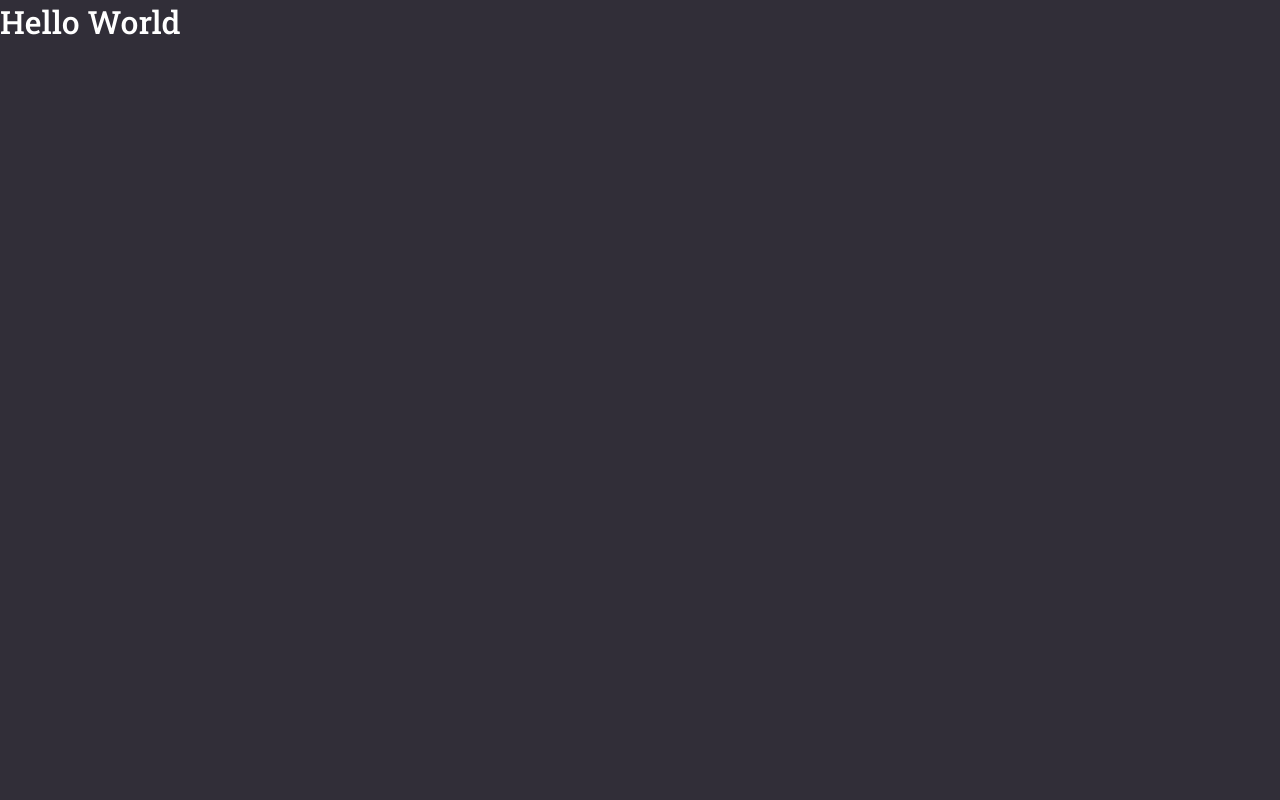
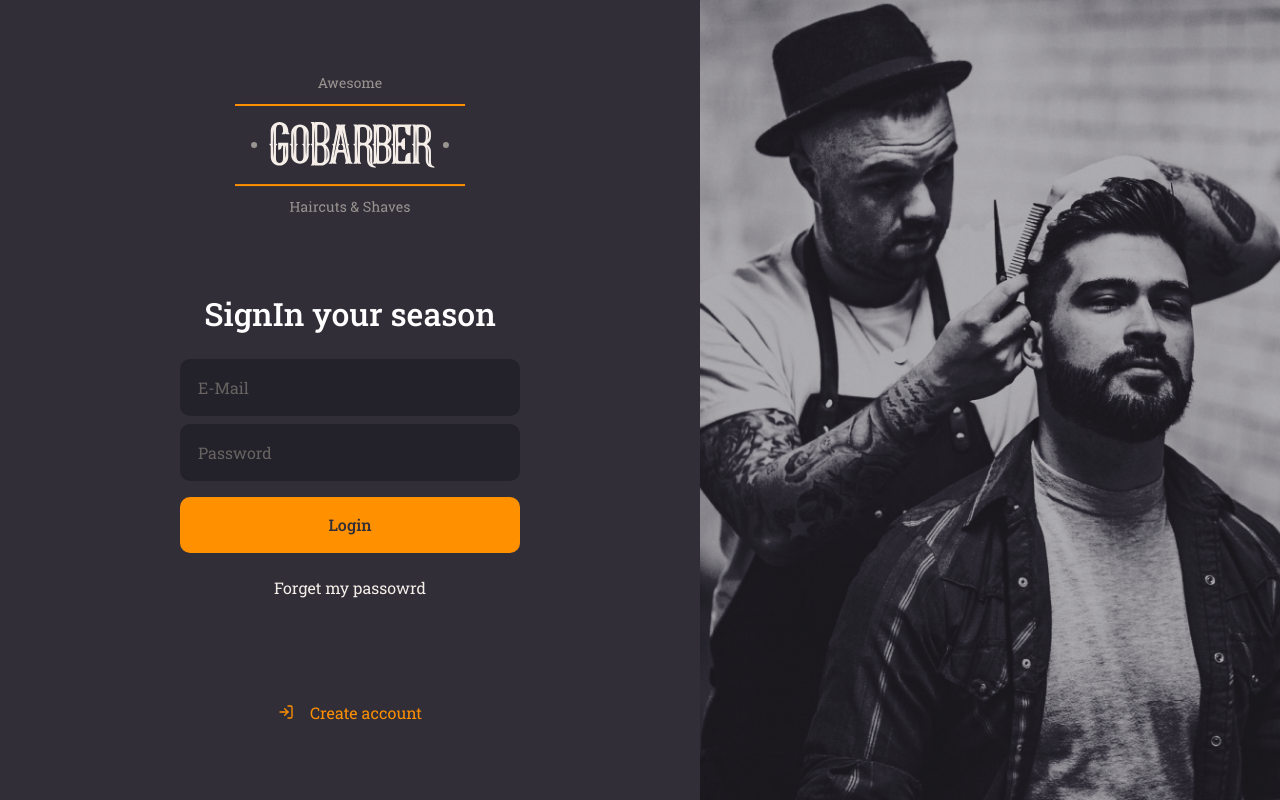
Before and after one commit to brunogirome/gostack11-gobarber-frontend-web, a React (Create React App) app: page / in a window 1280 px wide. Built offline with nearby package versions, Linux system fonts and the light colour scheme.

Commit message:
Login page

```diff
--- a/src/App.tsx
+++ b/src/App.tsx
@@ -2,9 +2,11 @@
 
 import GlobalStyle from './styles/global';
 
+import SignIn from './pages/SignIn';
+
 const App: React.FC = () => (
   <>
-    <h1>Hello World</h1>
+    <SignIn />
     <GlobalStyle />
   </>
 );
--- /dev/null
+++ b/src/pages/SignIn/index.tsx
@@ -0,0 +1,30 @@
+import React from 'react';
+import { FiLogIn } from 'react-icons/fi';
+
+import { Container, Content, Background } from './styles';
+
+import logoImg from '../../assets/logo.svg';
+
+const SignIn: React.FC = () => (
+  <Container>
+    <Content>
+      <img src={logoImg} alt="GoBarber" />
+
+      <form>
+        <h1>SignIn your season</h1>
+        <input placeholder="E-Mail" />
+        <input type="password" placeholder="Password" />
+        <button type="submit">Login</button>
+
+        <a href="forgot">Forget my passowrd</a>
+      </form>
+      <a href="register">
+        <FiLogIn />
+        Create account
+      </a>
+    </Content>
+    <Background />
+  </Container>
+);
+
+export default SignIn;
--- /dev/null
+++ b/src/pages/SignIn/styles.ts
@@ -0,0 +1,103 @@
+import styled from 'styled-components';
+import { shade } from 'polished';
+
+import signInBackgroundImage from '../../assets/sign-in-background.png';
+
+export const Container = styled.div`
+  display: flex;
+  align-items: stretch;
+
+  height: 100vh;
+`;
+
+export const Content = styled.div`
+  display: flex;
+  flex-direction: column;
+  align-items: center;
+
+  place-content: center;
+
+  width: 100%;
+  max-width: 700px;
+
+  form {
+    margin: 80px 0;
+    width: 340px;
+    text-align: center;
+
+    h1 {
+      margin-bottom: 24px;
+    }
+
+    input {
+      background: #232129;
+      border-radius: 10px;
+      border: 2px solid #232129;
+      padding: 16px;
+      width: 100%;
+      color: #f4ede8;
+
+      &::placeholder {
+        color: #666360;
+      }
+
+      & + input {
+        margin-top: 8px;
+      }
+    }
+
+    button {
+      background: #ff9000;
+      height: 56px;
+      border-radius: 10px;
+      border: 0;
+      padding: 0 16px;
+      width: 100%;
+      color: #312e38;
+      font-weight: 500;
+      margin-top: 16px;
+      transition: background-color 0.2s;
+
+      &:hover {
+        background: ${shade(0.2, '#ff9000')};
+      }
+    }
+
+    > a {
+      color: #f4ede8;
+      display: block;
+      margin-top: 24px;
+      text-decoration: none;
+      transition: color 0.2s;
+
+      &:hover {
+        color: ${shade(0.2, '#f4ede8')};
+      }
+    }
+  }
+
+  > a {
+    color: #ff9000;
+    display: block;
+    margin-top: 24px;
+    text-decoration: none;
+    transition: color 0.2s;
+
+    display: flex;
+    align-items: center;
+
+    &:hover {
+      color: ${shade(0.2, '#ff9000')};
+    }
+
+    svg {
+      margin-right: 16px;
+    }
+  }
+`;
+
+export const Background = styled.div`
+  flex: 1;
+  background: url(${signInBackgroundImage}) no-repeat center;
+  background-size: cover;
+`;
```
Also changed, not shown: src/assets/logo.svg (added), src/assets/sign-in-background.png (added).
